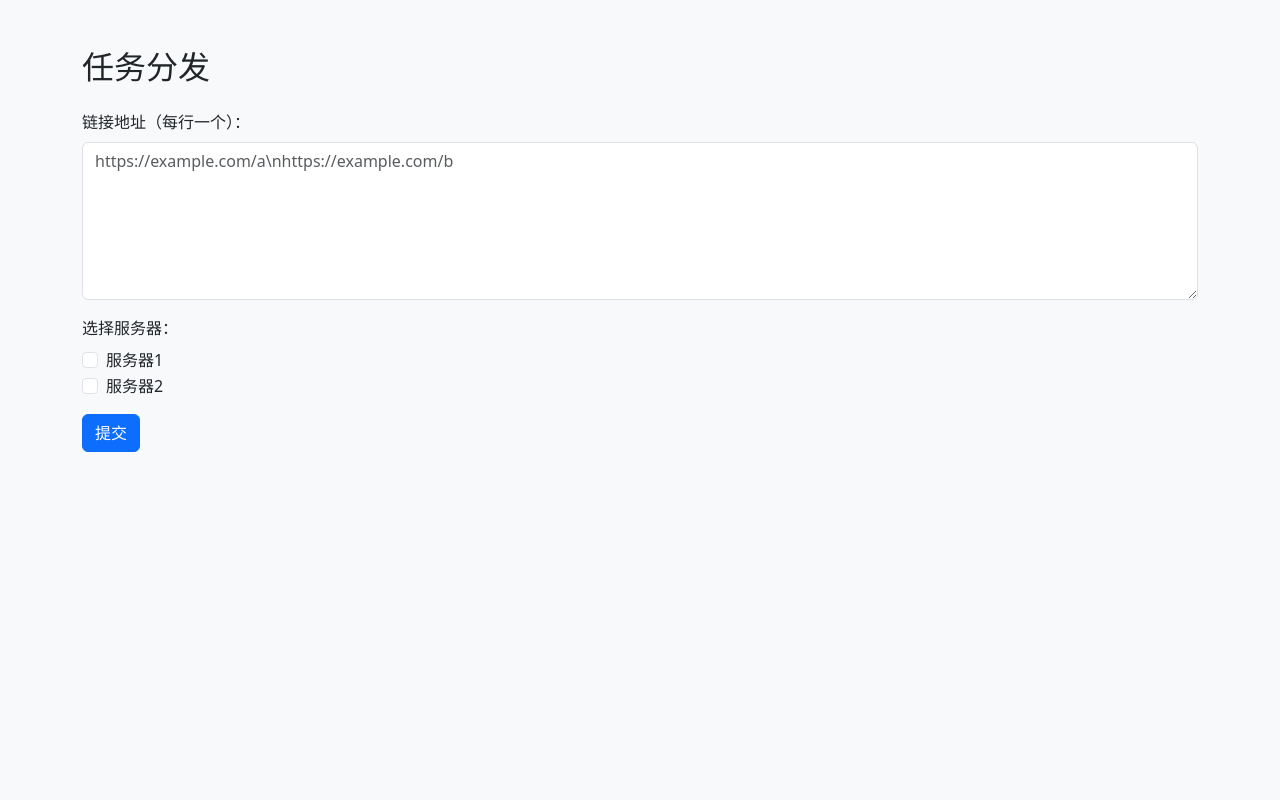
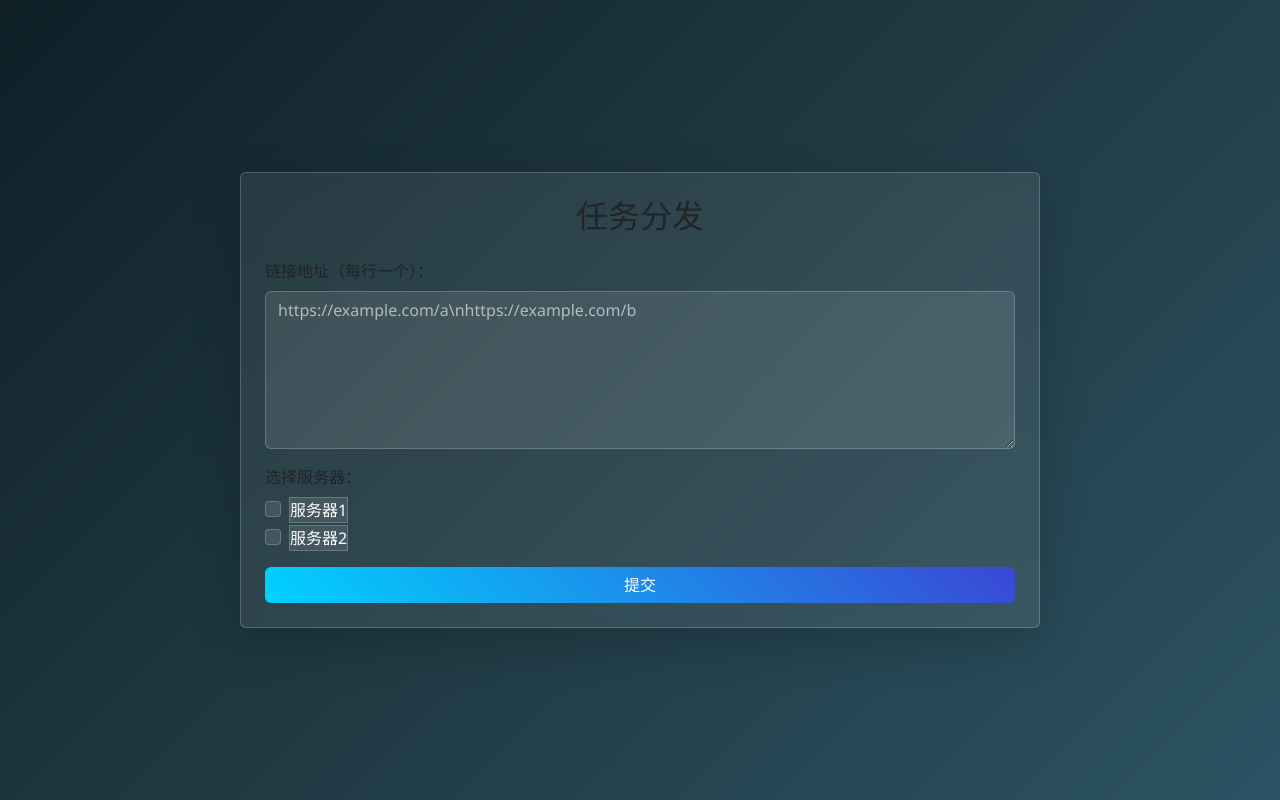
Before and after one commit to spe1995/TEST_ddmx, a Flask app: page / in a window 1280 px wide. Run offline with Flask 3, Linux system fonts and the light colour scheme; the visitor is signed in with stand-in values (Sample User, id 1).

Commit message:
优化界面布局并增加科技感样式

```diff
--- /dev/null
+++ b/static/style.css
@@ -0,0 +1,38 @@
+body {
+  background: linear-gradient(135deg, #0f2027, #203a43, #2c5364);
+  min-height: 100vh;
+  color: #fff;
+  font-family: 'Segoe UI', Arial, sans-serif;
+}
+
+.card {
+  background: rgba(255, 255, 255, 0.08);
+  backdrop-filter: blur(10px);
+  border: 1px solid rgba(255, 255, 255, 0.2);
+}
+
+.btn-primary {
+  background: linear-gradient(45deg, #00d2ff, #3a47d5);
+  border: none;
+}
+
+.form-control, .form-check-input, .form-check-label {
+  background: rgba(255, 255, 255, 0.1);
+  border: 1px solid rgba(255, 255, 255, 0.2);
+  color: #fff;
+}
+
+.form-control::placeholder {
+  color: rgba(255, 255, 255, 0.6);
+}
+
+.alert {
+  background: rgba(0, 0, 0, 0.4);
+  border: 1px solid rgba(255, 255, 255, 0.2);
+  color: #fff;
+}
+
+.form-check-input:checked {
+  background-color: #00d2ff;
+  border-color: #00d2ff;
+}
--- a/templates/index.html
+++ b/templates/index.html
@@ -4,11 +4,12 @@
   <meta charset="utf-8">
   <title>任务分发</title>
   <link href="https://cdn.jsdelivr.net/npm/bootstrap@5.3.0/dist/css/bootstrap.min.css" rel="stylesheet">
+  <link href="{{ url_for('static', filename='style.css') }}" rel="stylesheet">
 </head>
-<body class="bg-light">
-  <div class="container py-5">
-    <h2 class="mb-4">任务分发</h2>
-    {% if message %}<div class="alert alert-success">{{ message }}</div>{% endif %}
+<body class="d-flex align-items-center justify-content-center">
+  <div class="card p-4 shadow-lg" style="width:100%;max-width:800px;">
+    <h2 class="mb-4 text-center">任务分发</h2>
+    {% if message %}<div class="alert text-center">{{ message }}</div>{% endif %}
     <form method="post">
       <div class="mb-3">
         <label class="form-label">链接地址（每行一个）：</label>
@@ -23,7 +24,9 @@
           </div>
         {% endfor %}
       </div>
-      <button type="submit" class="btn btn-primary">提交</button>
+      <div class="d-grid">
+        <button type="submit" class="btn btn-primary">提交</button>
+      </div>
     </form>
   </div>
 </body>
```
Also changed, not shown: templates/login.html (+4 -11 lines), README.md.
